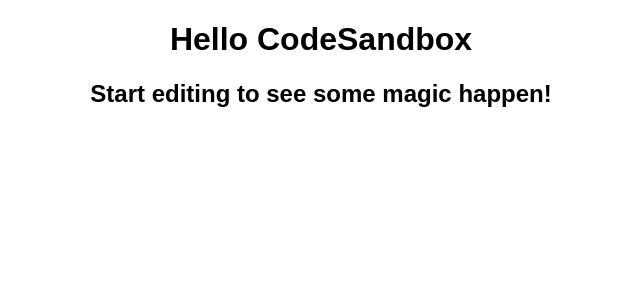
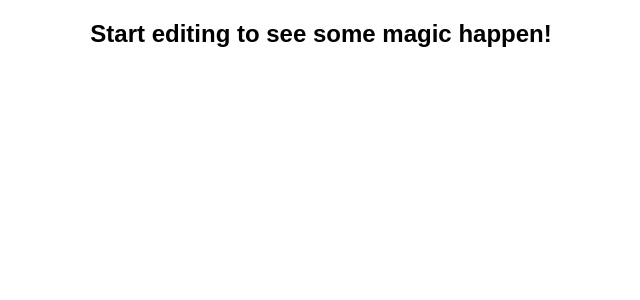
Before and after one commit to haoua/haoua-portfolio-react, a React (Create React App) app: page / in a window 1280 px wide. Shown: the top 300 px of the page, without its empty margins (319-959 px from the left). Built offline with nearby package versions, Linux system fonts and the light colour scheme.

Commit message:
Update App.js

```diff
--- a/src/App.js
+++ b/src/App.js
@@ -3,7 +3,6 @@
 export default function App() {
   return (
     <div className="App">
-      <h1>Hello CodeSandbox</h1>
       <h2>Start editing to see some magic happen!</h2>
     </div>
   );
```
